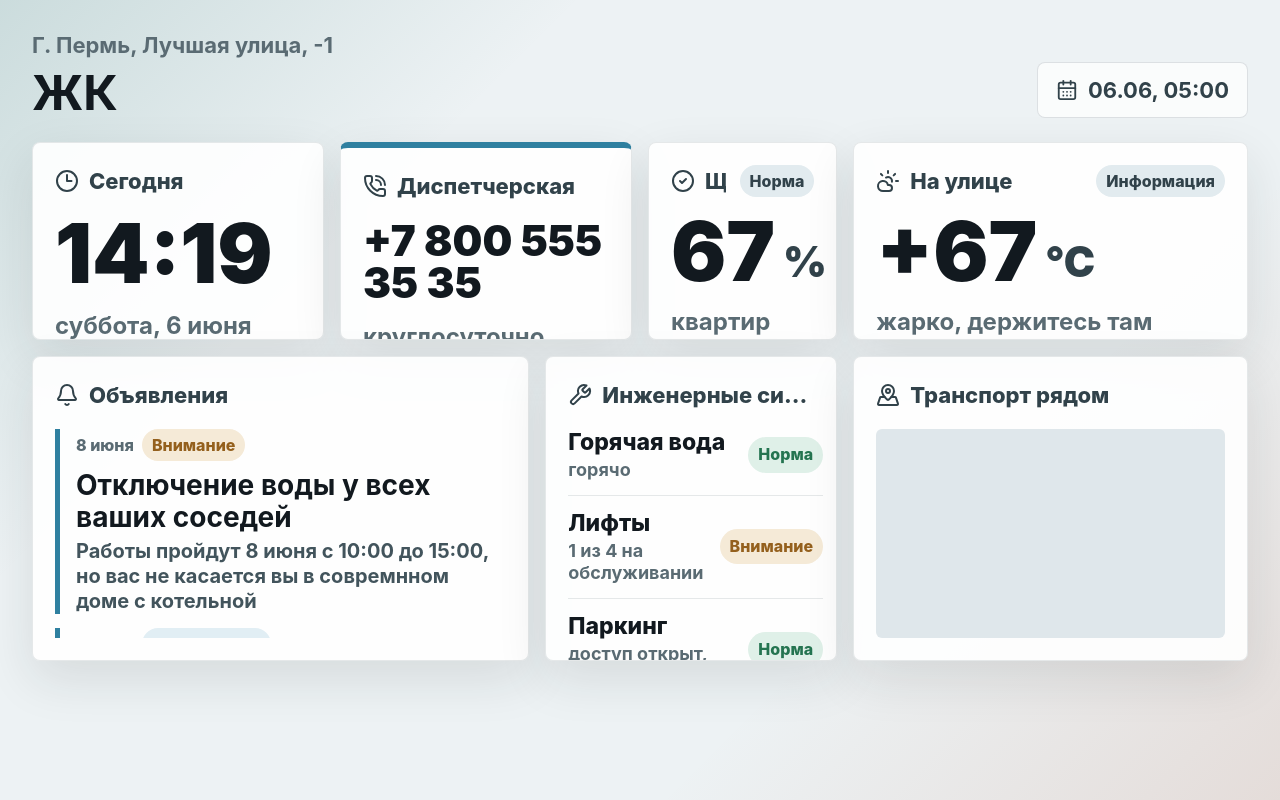
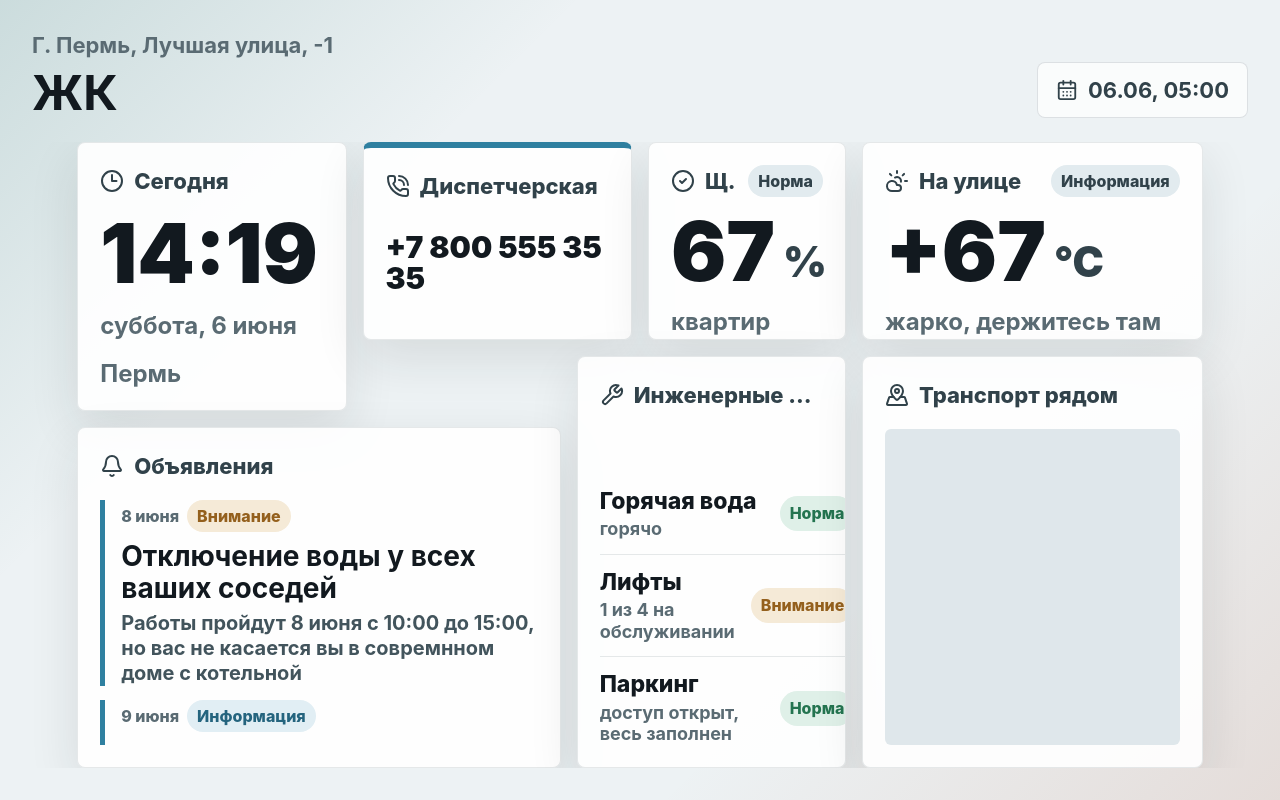
Before and after one commit to Sm0keHokage/hackathon_ujin_2026, a React (Vite) app in the folder apps/frontend/: page / in a window 1280 px wide. Built offline with nearby package versions, Linux system fonts and the light colour scheme.

Commit message:
Теперь у нас есть сетка из чанков и тайл занимает определённое к-во чанков

```diff
--- a/apps/frontend/src/features/dashboard/DashboardScreen.tsx
+++ b/apps/frontend/src/features/dashboard/DashboardScreen.tsx
@@ -1,4 +1,13 @@
-import { useEffect, useState, type ReactNode } from "react";
+import {
+    useEffect,
+    useLayoutEffect,
+    useMemo,
+    useRef,
+    useState,
+    type CSSProperties,
+    type ReactNode
+} from "react";
+
 import {
     AlertTriangle,
     Bell,
@@ -15,6 +24,7 @@ import {
 import type {
     ClockTile,
     DashboardConfig,
+    DashboardGrid,
     DashboardSeverity,
     DashboardStatus,
     DashboardTile,
@@ -29,12 +39,85 @@ interface DashboardScreenProps {
     config: DashboardConfig;
 }
 
+interface ElementSize {
+    width: number;
+    height: number;
+}
+
+interface GridMetrics {
+    chunkSize: number;
+    width: number;
+    height: number;
+}
+
 const severityLabels: Record<DashboardSeverity, string> = {
     info: "Информация",
     success: "Норма",
     warning: "Внимание",
     critical: "Срочно",
 };
+
+function getTileGridPosition(tile: DashboardTile): CSSProperties {
+    return {
+        gridColumn: `${tile.layout.topLeft.x} / ${tile.layout.bottomRight.x + 1}`,
+        gridRow: `${tile.layout.topLeft.y} / ${tile.layout.bottomRight.y + 1}`,
+    };
+}
+
+function getGridMetrics(grid: DashboardGrid, size: ElementSize): GridMetrics {
+    const horizontalGaps = Math.max(0, grid.columns - 1) * grid.gap;
+    const verticalGaps = Math.max(0, grid.rows - 1) * grid.gap;
+    const availableWidth = Math.max(0, size.width - horizontalGaps);
+    const availableHeight = Math.max(0, size.height - verticalGaps);
+    const chunkSize = Math.max(0, Math.min(availableWidth / grid.columns, availableHeight / grid.rows));
+
+    return {
+        chunkSize,
+        width: grid.columns * chunkSize + horizontalGaps,
+        height: grid.rows * chunkSize + verticalGaps,
+    };
+}
+
+function useElementSize() {
+    const ref = useRef<HTMLDivElement | null>(null);
+    const [size, setSize] = useState<ElementSize>({ width: 0, height: 0 });
+
+    useLayoutEffect(() => {
+        const element = ref.current;
+
+        if (!element) {
+            return;
+        }
+
+        const updateSize = () => {
+            const rect = element.getBoundingClientRect();
+            setSize({ width: rect.width, height: rect.height });
+        };
+
+        updateSize();
+
+        const observer = new ResizeObserver((entries) => {
+            const entry = entries[0];
+
+            if (!entry) {
+                return;
+            }
+
+            setSize({
+                width: entry.contentRect.width,
+                height: entry.contentRect.height,
+            });
+        });
+
+        observer.observe(element);
+
+        return () => {
+            observer.disconnect();
+        };
+    }, []);
+
+    return { ref, size };
+}
 
 const statusLabels: Record<DashboardStatus, string> = {
     normal: "Норма",
@@ -239,10 +322,7 @@ function DashboardTileCard({ tile }: { tile: DashboardTile }) {
     return (
         <article
             className={`dashboard-tile dashboard-tile_${tile.type} ${tile.accent ? `dashboard-tile_${tile.accent}` : ""}`}
-            style={{
-                gridColumn: `${tile.layout.x} / span ${tile.layout.width}`,
-                gridRow: `${tile.layout.y} / span ${tile.layout.height}`,
-            }}
+            style={getTileGridPosition(tile)}
         >
             {renderTile(tile)}
         </article>
@@ -250,6 +330,22 @@ function DashboardTileCard({ tile }: { tile: DashboardTile }) {
 }
 
 export function DashboardScreen({ config }: DashboardScreenProps) {
+    const gridArea = useElementSize();
+    const gridMetrics = useMemo(
+        () => getGridMetrics(config.grid, gridArea.size),
+        [config.grid, gridArea.size],
+    );
+    const gridStyle = useMemo<CSSProperties>(
+        () => ({
+            width: gridMetrics.width,
+            height: gridMetrics.height,
+            gridTemplateColumns: `repeat(${config.grid.columns}, ${gridMetrics.chunkSize}px)`,
+            gridTemplateRows: `repeat(${config.grid.rows}, ${gridMetrics.chunkSize}px)`,
+            gap: config.grid.gap,
+        }),
+        [config.grid, gridMetrics],
+    );
+
     return (
         <main className="dashboard-shell">
             <section className="dashboard-stage" aria-label={config.title}>
@@ -264,17 +360,12 @@ export function DashboardScreen({ config }: DashboardScreenProps) {
                     </div>
                 </header>
 
-                <div
-                    className="dashboard-grid"
-                    style={{
-                        gridTemplateColumns: `repeat(${config.grid.columns}, minmax(0, 1fr))`,
-                        gridTemplateRows: `repeat(${config.grid.rows}, minmax(0, 1fr))`,
-                        gap: config.grid.gap,
-                    }}
-                >
-                    {config.tiles.map((tile) => (
-                        <DashboardTileCard key={tile.id} tile={tile} />
-                    ))}
+                <div className="dashboard-grid-area" ref={gridArea.ref}>
+                    <div className="dashboard-grid" style={gridStyle}>
+                        {config.tiles.map((tile) => (
+                            <DashboardTileCard key={tile.id} tile={tile} />
+                        ))}
+                    </div>
                 </div>
             </section>
         </main>
--- a/apps/frontend/src/features/dashboard/mockDashboard.json
+++ b/apps/frontend/src/features/dashboard/mockDashboard.json
@@ -4,8 +4,8 @@
     "address": "Г. Пермь, Лучшая улица, -1",
     "updatedAt": "2026-06-06T10:00:00+05:00",
     "grid": {
-        "columns": 12,
-        "rows": 6,
+        "columns": 16,
+        "rows": 9,
         "gap": 16
     },
     "tiles": [
@@ -16,10 +16,14 @@
             "timezone": "Asia/Yekaterinburg",
             "subtitle": "Пермь",
             "layout": {
-                "x": 1,
-                "y": 1,
-                "width": 3,
-                "height": 2
+                "topLeft": {
+                    "x": 1,
+                    "y": 1
+                },
+                "bottomRight": {
+                    "x": 4,
+                    "y": 4
+                }
             }
         },
         {
@@ -30,10 +34,14 @@
             "footer": "круглосуточно, кроме понедельника, вторника, среды, четверга, пятницы, субботы и воскресенья",
             "accent": "info",
             "layout": {
-                "x": 4,
-                "y": 1,
-                "width": 3,
-                "height": 2
+                "topLeft": {
+                    "x": 5,
+                    "y": 1
+                },
+                "bottomRight": {
+                    "x": 8,
+                    "y": 3
+                }
             }
         },
         {
@@ -45,10 +53,14 @@
             "caption": "квартир закрыли начисления",
             "status": "success",
             "layout": {
-                "x": 7,
-                "y": 1,
-                "width": 2,
-                "height": 2
+                "topLeft": {
+                    "x": 9,
+                    "y": 1
+                },
+                "bottomRight": {
+                    "x": 11,
+                    "y": 3
+                }
             }
         },
         {
@@ -60,10 +72,14 @@
             "caption": "жарко, держитесь там",
             "status": "info",
             "layout": {
-                "x": 9,
-                "y": 1,
-                "width": 4,
-                "height": 2
+                "topLeft": {
+                    "x": 12,
+                    "y": 1
+                },
+                "bottomRight": {
+                    "x": 16,
+                    "y": 3
+                }
             }
         },
         {
@@ -87,10 +103,14 @@
                 }
             ],
             "layout": {
-                "x": 1,
-                "y": 3,
-                "width": 5,
-                "height": 3
+                "topLeft": {
+                    "x": 1,
+                    "y": 5
+                },
+                "bottomRight": {
+                    "x": 7,
+                    "y": 9
+                }
             }
         },
         {
@@ -118,10 +138,14 @@
                 }
             ],
             "layout": {
-                "x": 6,
-                "y": 3,
-                "width": 3,
-                "height": 3
+                "topLeft": {
+                    "x": 8,
+                    "y": 4
+                },
+                "bottomRight": {
+                    "x": 11,
+                    "y": 9
+                }
             }
         },
         {
@@ -131,10 +155,14 @@
             "src": "https://yandex.ru/map-widget/v1/?ll=60.597465%2C56.838011&z=14",
             "refreshIntervalSeconds": 600,
             "layout": {
-                "x": 9,
-                "y": 3,
-                "width": 4,
-                "height": 3
+                "topLeft": {
+                    "x": 12,
+                    "y": 4
+                },
+                "bottomRight": {
+                    "x": 16,
+                    "y": 9
+                }
             }
         }
     ]
--- a/apps/frontend/src/styles.css
+++ b/apps/frontend/src/styles.css
@@ -95,8 +95,17 @@ body {
     flex: 0 0 auto;
 }
 
+.dashboard-grid-area {
+    display: grid;
+    min-height: 0;
+    overflow: hidden;
+    place-items: center;
+}
+
 .dashboard-grid {
     display: grid;
+    max-height: 100%;
+    max-width: 100%;
     min-height: 0;
 }
 
@@ -341,15 +350,21 @@ body {
 
 .text-tile__body {
     color: #12191f;
-    font-size: 42px;
+    font-size: clamp(30px, 2.2vw, 42px);
     font-weight: 900;
-    line-height: 1;
-    margin-top: auto;
-    overflow-wrap: anywhere;
+    line-height: 1.05;
+    margin-top: 12px;
+    overflow-wrap: break-word;
 }
 
 .text-tile__footer {
+    display: -webkit-box;
+    font-size: clamp(16px, 1.05vw, 22px);
+    line-height: 1.2;
+    overflow: hidden;
     text-transform: lowercase;
+    -webkit-box-orient: vertical;
+    -webkit-line-clamp: 4;
 }
 
 .iframe-tile__frame {
@@ -389,6 +404,8 @@ body {
     .dashboard-grid {
         grid-template-columns: 1fr !important;
         grid-template-rows: none !important;
+        height: auto !important;
+        width: auto !important;
     }
 
     .dashboard-tile {
```
Also changed, not shown: apps/frontend/src/features/dashboard/types.ts (+6 -3 lines).
